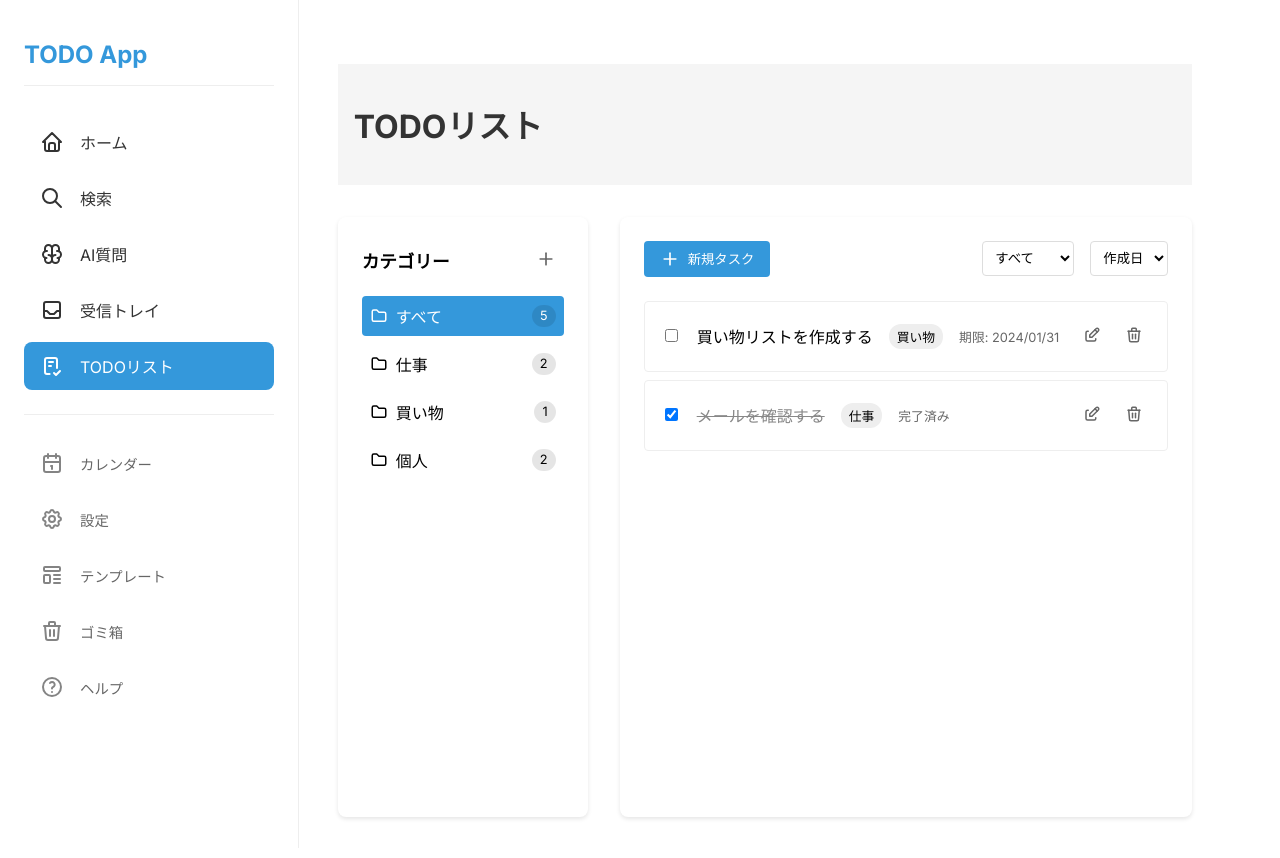
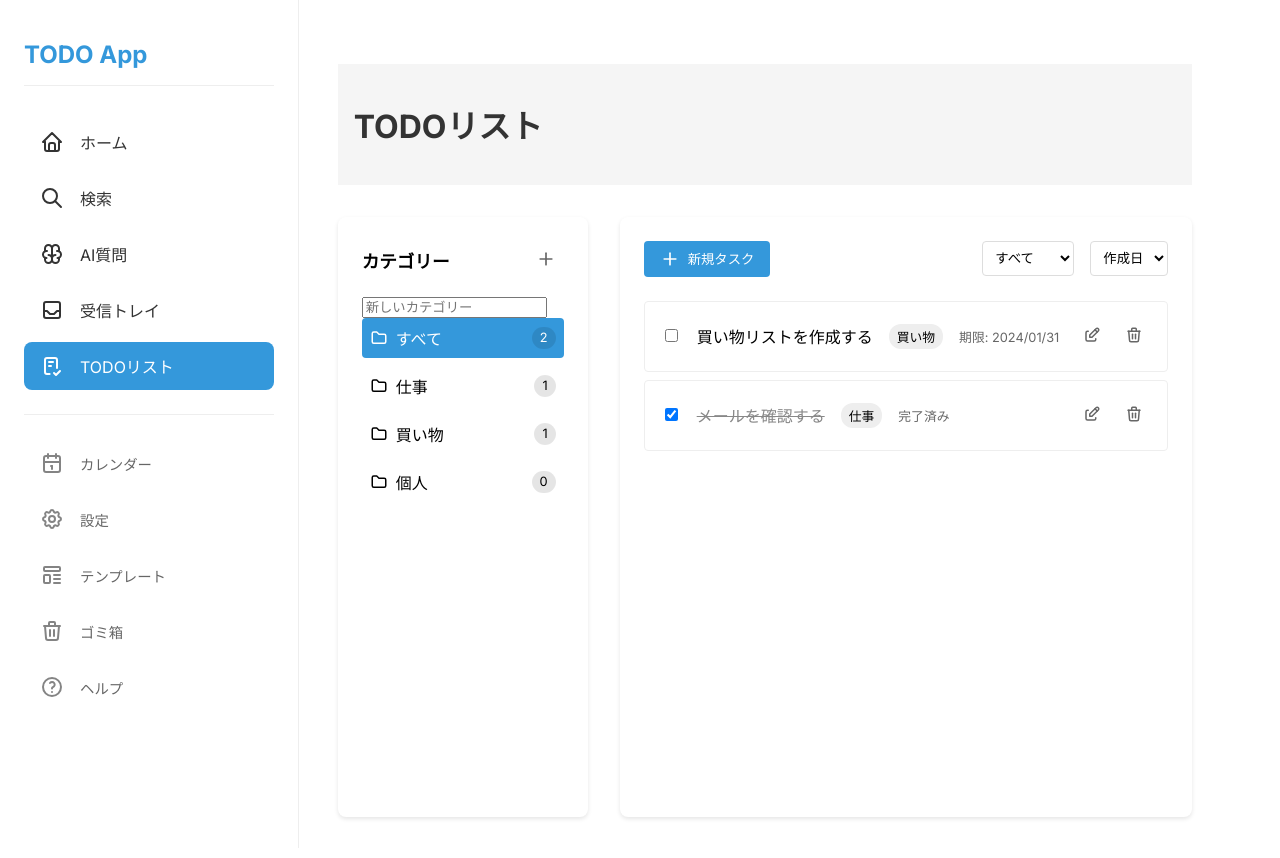
Before and after one commit to KentaHomma/todoapp, a Next.js app: page /todos in a window 1280 px wide. Both pictures are taken after a click on the button 545 px from the left and 260 px from the top of the page. Shown: the top 858 px of the page. Built offline with nearby package versions, Linux system fonts and the light colour scheme.

Commit message:
TODO FUNC

```diff
--- a/src/app/layout.tsx
+++ b/src/app/layout.tsx
@@ -2,6 +2,7 @@ import type { Metadata } from "next";
 import { Inter } from "next/font/google";
 import "../styles/dashboard.css";
 import MainNav from "@/components/dashboard/navigation/main-nav";
+import { TodoProvider } from "@/contexts/TodoContext";
 
 const inter = Inter({ subsets: ["latin"] });
 
@@ -18,10 +19,12 @@ export default function RootLayout({
   return (
     <html lang="ja">
       <body className={inter.className}>
-        <div className="dashboard-layout">
-          <MainNav />
-          {children}
-        </div>
+        <TodoProvider>
+          <div className="dashboard-layout">
+            <MainNav />
+            {children}
+          </div>
+        </TodoProvider>
       </body>
     </html>
   );
--- a/src/components/todos/todo-categories.tsx
+++ b/src/components/todos/todo-categories.tsx
@@ -1,37 +1,53 @@
 'use client';
 
 import { IconFolder, IconPlus } from '@tabler/icons-react';
+import { useState } from 'react';
+import { useTodo } from '@/contexts/TodoContext';
 
 export default function TodoCategories() {
+  const { categories, selectedCategory, setSelectedCategory, addCategory } = useTodo();
+  const [isAdding, setIsAdding] = useState(false);
+  const [newCategoryName, setNewCategoryName] = useState('');
+
+  const handleAddCategory = () => {
+    if (newCategoryName.trim()) {
+      addCategory(newCategoryName.trim());
+      setNewCategoryName('');
+      setIsAdding(false);
+    }
+  };
+
   return (
     <div className="todo-categories">
       <div className="categories-header">
         <h3>カテゴリー</h3>
-        <button className="btn-icon">
+        <button className="btn-icon" onClick={() => setIsAdding(true)}>
           <IconPlus size={20} />
         </button>
       </div>
+      {isAdding && (
+        <div className="category-input">
+          <input
+            type="text"
+            value={newCategoryName}
+            onChange={(e) => setNewCategoryName(e.target.value)}
+            placeholder="新しいカテゴリー"
+            onKeyDown={(e) => e.key === 'Enter' && handleAddCategory()}
+          />
+        </div>
+      )}
       <div className="categories-list">
-        <div className="category-item active">
-          <IconFolder size={18} />
-          <span>すべて</span>
-          <span className="category-count">5</span>
-        </div>
-        <div className="category-item">
-          <IconFolder size={18} />
-          <span>仕事</span>
-          <span className="category-count">2</span>
-        </div>
-        <div className="category-item">
-          <IconFolder size={18} />
-          <span>買い物</span>
-          <span className="category-count">1</span>
-        </div>
-        <div className="category-item">
-          <IconFolder size={18} />
-          <span>個人</span>
-          <span className="category-count">2</span>
-        </div>
+        {categories.map(category => (
+          <div
+            key={category.id}
+            className={`category-item ${selectedCategory === category.name ? 'active' : ''}`}
+            onClick={() => setSelectedCategory(category.name)}
+          >
+            <IconFolder size={18} />
+            <span>{category.name}</span>
+            <span className="category-count">{category.count}</span>
+          </div>
+        ))}
       </div>
     </div>
   );
--- a/src/components/todos/todo-list.tsx
+++ b/src/components/todos/todo-list.tsx
@@ -1,42 +1,25 @@
 'use client';
 
 import { IconEdit, IconTrash } from '@tabler/icons-react';
-import { useState } from 'react';
+import { useTodo } from '@/contexts/TodoContext';
 
 export default function TodoList() {
-  const [todos, setTodos] = useState([
-    {
-      id: 1,
-      title: '買い物リストを作成する',
-      category: '買い物',
-      dueDate: '2024/01/31',
-      completed: false
-    },
-    {
-      id: 2,
-      title: 'メールを確認する',
-      category: '仕事',
-      dueDate: null,
-      completed: true
-    }
-  ]);
+  const { todos, selectedCategory, toggleTodoComplete, deleteTodo } = useTodo();
 
-  const handleToggleComplete = (id: number) => {
-    setTodos(todos.map(todo =>
-      todo.id === id ? { ...todo, completed: !todo.completed } : todo
-    ));
-  };
+  const filteredTodos = selectedCategory === 'すべて'
+    ? todos
+    : todos.filter(todo => todo.category === selectedCategory);
 
   return (
     <div className="todo-list">
-      {todos.map(todo => (
+      {filteredTodos.map(todo => (
         <div key={todo.id} className={`todo-item ${todo.completed ? 'completed' : ''}`}>
           <div className="todo-item-checkbox">
             <input
               type="checkbox"
               id={`todo-${todo.id}`}
               checked={todo.completed}
-              onChange={() => handleToggleComplete(todo.id)}
+              onChange={() => toggleTodoComplete(todo.id)}
             />
           </div>
           <div className="todo-item-content">
@@ -50,7 +33,7 @@ export default function TodoList() {
             <button className="btn-icon">
               <IconEdit size={18} />
             </button>
-            <button className="btn-icon">
+            <button className="btn-icon" onClick={() => deleteTodo(todo.id)}>
               <IconTrash size={18} />
             </button>
           </div>
--- /dev/null
+++ b/src/contexts/TodoContext.tsx
@@ -0,0 +1,120 @@
+'use client';
+
+import { createContext, useContext, useState, ReactNode } from 'react';
+import { Todo, Category } from '@/types/todo';
+
+interface TodoContextType {
+  todos: Todo[];
+  categories: Category[];
+  selectedCategory: string;
+  addTodo: (todo: Omit<Todo, 'id'>) => void;
+  updateTodo: (todo: Todo) => void;
+  deleteTodo: (id: number) => void;
+  toggleTodoComplete: (id: number) => void;
+  addCategory: (name: string) => void;
+  setSelectedCategory: (category: string) => void;
+}
+
+const TodoContext = createContext<TodoContextType | undefined>(undefined);
+
+export function TodoProvider({ children }: { children: ReactNode }) {
+  const [todos, setTodos] = useState<Todo[]>([
+    {
+      id: 1,
+      title: '買い物リストを作成する',
+      category: '買い物',
+      dueDate: '2024/01/31',
+      completed: false,
+      priority: 'medium'
+    },
+    {
+      id: 2,
+      title: 'メールを確認する',
+      category: '仕事',
+      dueDate: null,
+      completed: true,
+      priority: 'high'
+    }
+  ]);
+
+  const [categories, setCategories] = useState<Category[]>([
+    { id: 1, name: 'すべて', count: 2 },
+    { id: 2, name: '仕事', count: 1 },
+    { id: 3, name: '買い物', count: 1 },
+    { id: 4, name: '個人', count: 0 }
+  ]);
+
+  const [selectedCategory, setSelectedCategory] = useState('すべて');
+
+  const updateCategoryCounts = (updatedTodos: Todo[]) => {
+    const counts = updatedTodos.reduce((acc, todo) => {
+      acc[todo.category] = (acc[todo.category] || 0) + 1;
+      return acc;
+    }, {} as Record<string, number>);
+
+    setCategories(categories.map(category => ({
+      ...category,
+      count: category.name === 'すべて' ? updatedTodos.length : counts[category.name] || 0
+    })));
+  };
+
+  const addTodo = (todo: Omit<Todo, 'id'>) => {
+    const newTodo = {
+      ...todo,
+      id: todos.length + 1
+    };
+    const updatedTodos = [...todos, newTodo];
+    setTodos(updatedTodos);
+    updateCategoryCounts(updatedTodos);
+  };
+
+  const updateTodo = (updatedTodo: Todo) => {
+    const updatedTodos = todos.map(todo =>
+      todo.id === updatedTodo.id ? updatedTodo : todo
+    );
+    setTodos(updatedTodos);
+    updateCategoryCounts(updatedTodos);
+  };
+
+  const deleteTodo = (id: number) => {
+    const updatedTodos = todos.filter(todo => todo.id !== id);
+    setTodos(updatedTodos);
+    updateCategoryCounts(updatedTodos);
+  };
+
+  const toggleTodoComplete = (id: number) => {
+    const updatedTodos = todos.map(todo =>
+      todo.id === id ? { ...todo, completed: !todo.completed } : todo
+    );
+    setTodos(updatedTodos);
+  };
+
+  const addCategory = (name: string) => {
+    if (categories.some(category => category.name === name)) return;
+    setCategories([...categories, { id: categories.length + 1, name, count: 0 }]);
+  };
+
+  return (
+    <TodoContext.Provider value={{
+      todos,
+      categories,
+      selectedCategory,
+      addTodo,
+      updateTodo,
+      deleteTodo,
+      toggleTodoComplete,
+      addCategory,
+      setSelectedCategory
+    }}>
+      {children}
+    </TodoContext.Provider>
+  );
+}
+
+export function useTodo() {
+  const context = useContext(TodoContext);
+  if (context === undefined) {
+    throw new Error('useTodo must be used within a TodoProvider');
+  }
+  return context;
+}
--- /dev/null
+++ b/src/types/todo.ts
@@ -0,0 +1,14 @@
+export interface Todo {
+  id: number;
+  title: string;
+  category: string;
+  dueDate: string | null;
+  completed: boolean;
+  priority?: 'low' | 'medium' | 'high';
+}
+
+export interface Category {
+  id: number;
+  name: string;
+  count: number;
+}
```
